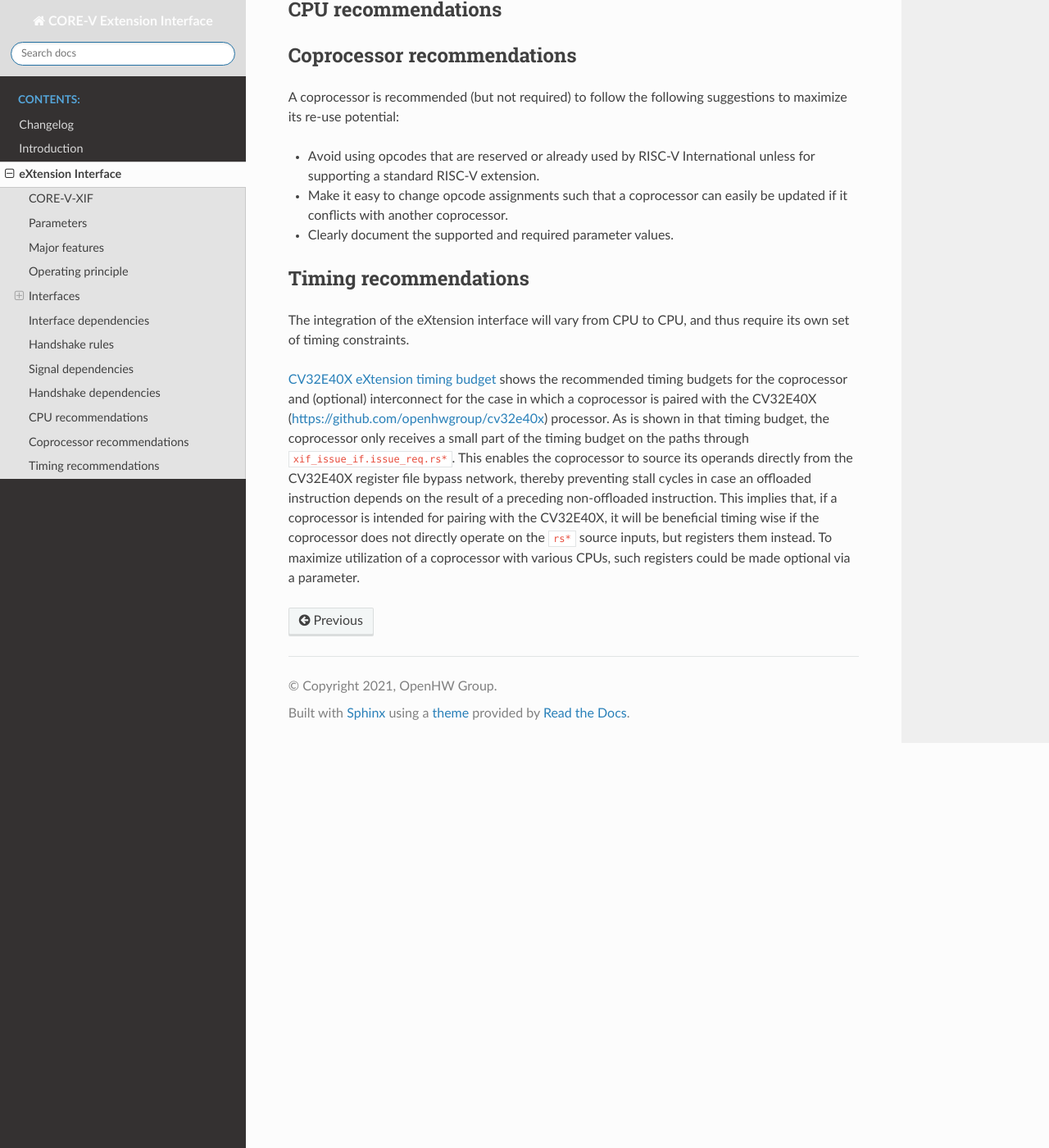
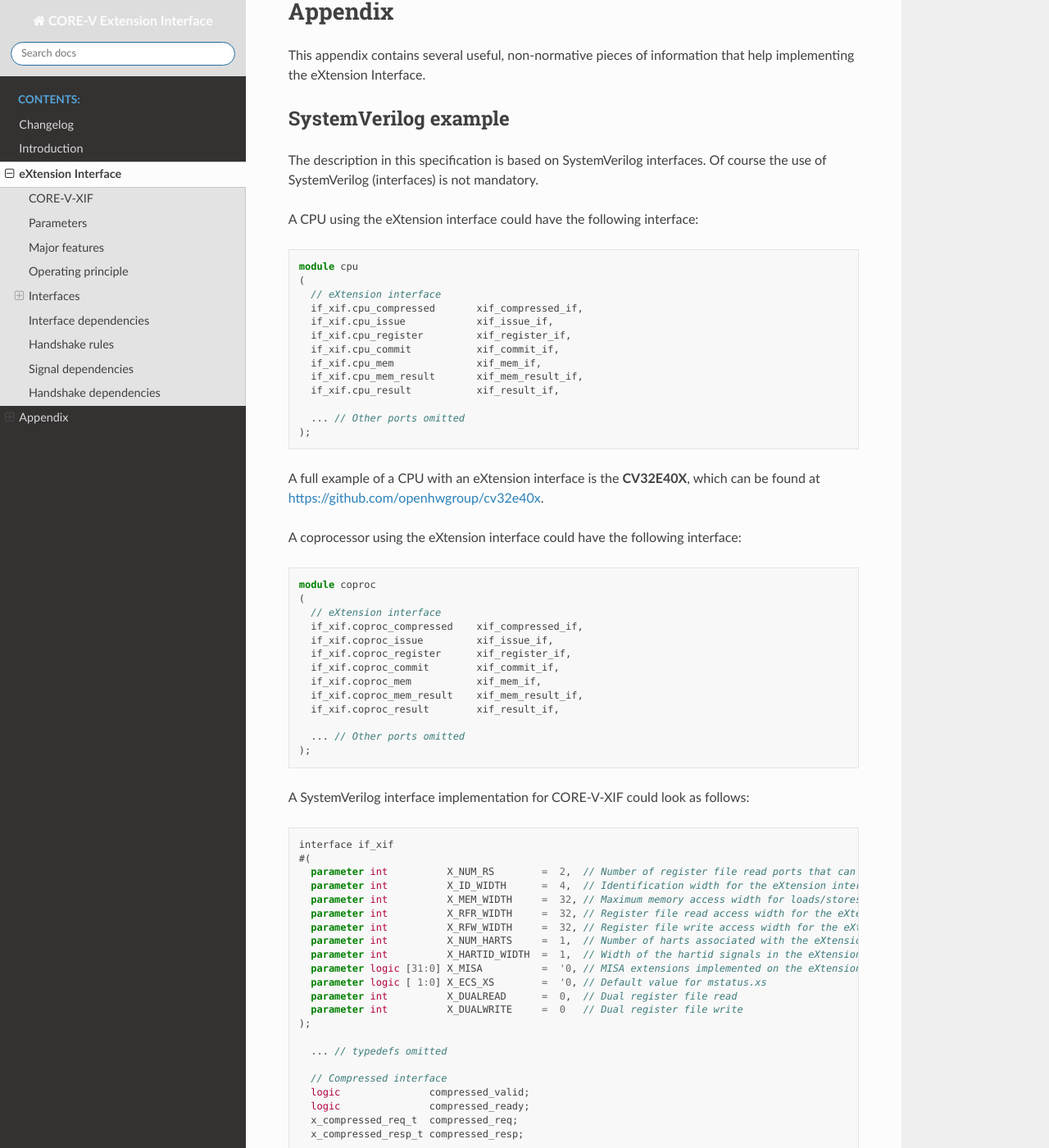
Before and after one commit to openhwgroup/core-v-xif, a Sphinx documentation site: the page built from docs/source/x_ext.rst, in a window 1280 px wide and 1400 px high, scrolled down 20438 px. Shown: the whole window at 82% size. Built offline with Sphinx 7.4.7 and the Read the Docs theme 2.0.0, drawn with Linux system fonts in a browser that asks for light colours; some of the changed text lies outside the part shown.

Commit message:
Moving non-normative contents to appendix

```diff
--- a/docs/source/x_ext.rst
+++ b/docs/source/x_ext.rst
@@ -1267,8 +1267,130 @@ In order to avoid system level deadlock both the |processor| and the |coprocesso
 .. note::
    The use of the words *depend* and *dependent* relate to logical relationships, which is broader than combinatorial relationships.
 
-CPU recommendations
--------------------
+Appendix
+========
+
+This appendix contains several useful, non-normative pieces of information that help implementing the eXtension Interface.
+
+SystemVerilog example
+---------------------
+The description in this specification is based on SystemVerilog interfaces. Of course the use of SystemVerilog (interfaces) is not mandatory.
+
+A |processor| using the eXtension interface could have the following interface:
+
+.. code-block:: verilog
+
+  module cpu
+  (
+    // eXtension interface
+    if_xif.cpu_compressed       xif_compressed_if,
+    if_xif.cpu_issue            xif_issue_if,
+    if_xif.cpu_register         xif_register_if,
+    if_xif.cpu_commit           xif_commit_if,
+    if_xif.cpu_mem              xif_mem_if,
+    if_xif.cpu_mem_result       xif_mem_result_if,
+    if_xif.cpu_result           xif_result_if,
+
+    ... // Other ports omitted
+  );
+
+A full example of a |processor| with an eXtension interface is the **CV32E40X**, which can be found at https://github.com/openhwgroup/cv32e40x.
+
+A |coprocessor| using the eXtension interface could have the following interface:
+
+.. code-block:: verilog
+
+  module coproc
+  (
+    // eXtension interface
+    if_xif.coproc_compressed    xif_compressed_if,
+    if_xif.coproc_issue         xif_issue_if,
+    if_xif.coproc_register      xif_register_if,
+    if_xif.coproc_commit        xif_commit_if,
+    if_xif.coproc_mem           xif_mem_if,
+    if_xif.coproc_mem_result    xif_mem_result_if,
+    if_xif.coproc_result        xif_result_if,
+
+    ... // Other ports omitted
+  );
+
+A SystemVerilog interface implementation for CORE-V-XIF could look as follows:
+
+.. code-block:: verilog
+
+  interface if_xif
+  #(
+    parameter int          X_NUM_RS        =  2,  // Number of register file read ports that can be used by the eXtension interface
+    parameter int          X_ID_WIDTH      =  4,  // Identification width for the eXtension interface
+    parameter int          X_MEM_WIDTH     =  32, // Maximum memory access width for loads/stores via the eXtension interface
+    parameter int          X_RFR_WIDTH     =  32, // Register file read access width for the eXtension interface
+    parameter int          X_RFW_WIDTH     =  32, // Register file write access width for the eXtension interface
+    parameter int          X_NUM_HARTS     =  1,  // Number of harts associated with the eXtension interface
+    parameter int          X_HARTID_WIDTH  =  1,  // Width of the hartid signals in the eXtension interface
+    parameter logic [31:0] X_MISA          =  '0, // MISA extensions implemented on the eXtension interface
+    parameter logic [ 1:0] X_ECS_XS        =  '0, // Default value for mstatus.xs
+    parameter int          X_DUALREAD      =  0,  // Dual register file read
+    parameter int          X_DUALWRITE     =  0   // Dual register file write
+  );
+
+    ... // typedefs omitted
+
+    // Compressed interface
+    logic               compressed_valid;
+    logic               compressed_ready;
+    x_compressed_req_t  compressed_req;
+    x_compressed_resp_t compressed_resp;
+
+    // Issue interface
+    logic               issue_valid;
+    logic               issue_ready;
+    x_issue_req_t       issue_req;
+    x_issue_resp_t      issue_resp;
+
+    // Register interface
+    logic               register_valid;
+    logic               register_ready;
+    x_register_t        register;
+
+    // Commit interface
+    logic               commit_valid;
+    x_commit_t          commit;
+
+    // Memory (request/response) interface
+    logic               mem_valid;
+    logic               mem_ready;
+    x_mem_req_t         mem_req;
+    x_mem_resp_t        mem_resp;
+
+    // Memory result interface
+    logic               mem_result_valid;
+    x_mem_result_t      mem_result;
+
+    // Result interface
+    logic               result_valid;
+    logic               result_ready;
+    x_result_t          result;
+
+    // Modports
+    modport cpu_issue (
+      output            issue_valid,
+      input             issue_ready,
+      output            issue_req,
+      input             issue_resp
+    );
+
+    modport coproc_issue (
+      input             issue_valid,
+      output            issue_ready,
+      input             issue_req,
+      output            issue_resp
+    );
+
+    ... // Further modports omitted
+
+  endinterface : if_xif
+
+A full reference implementation of the SystemVerilog interface can be found at https://github.com/openhwgroup/cv32e40x/blob/aa3752cf92cd52e239fd44c9e3000a045eb5fbaa/rtl/cv32e40x_if_xif.sv.
 
 Coprocessor recommendations
 ---------------------------
@@ -1294,3 +1416,9 @@ As is shown in that timing budget, the coprocessor only receives a small part of
 This enables the coprocessor to source its operands directly from the CV32E40X register file bypass network, thereby preventing stall cycles in case an
 offloaded instruction depends on the result of a preceding non-offloaded instruction. This implies that, if a coprocessor is intended for pairing with the CV32E40X,
 it will be beneficial timing wise if the coprocessor does not directly operate on the ``rs*`` source inputs, but registers them instead. To maximize utilization of a coprocessor with various CPUs, such registers could be made optional via a parameter.
+
+Verification
+------------
+
+A UVM agent for the interface was developed for the verification of CVA6.
+It can be accessed under https://github.com/openhwgroup/core-v-verif/tree/master/lib/uvm_agents/uvma_cvxif.
```
